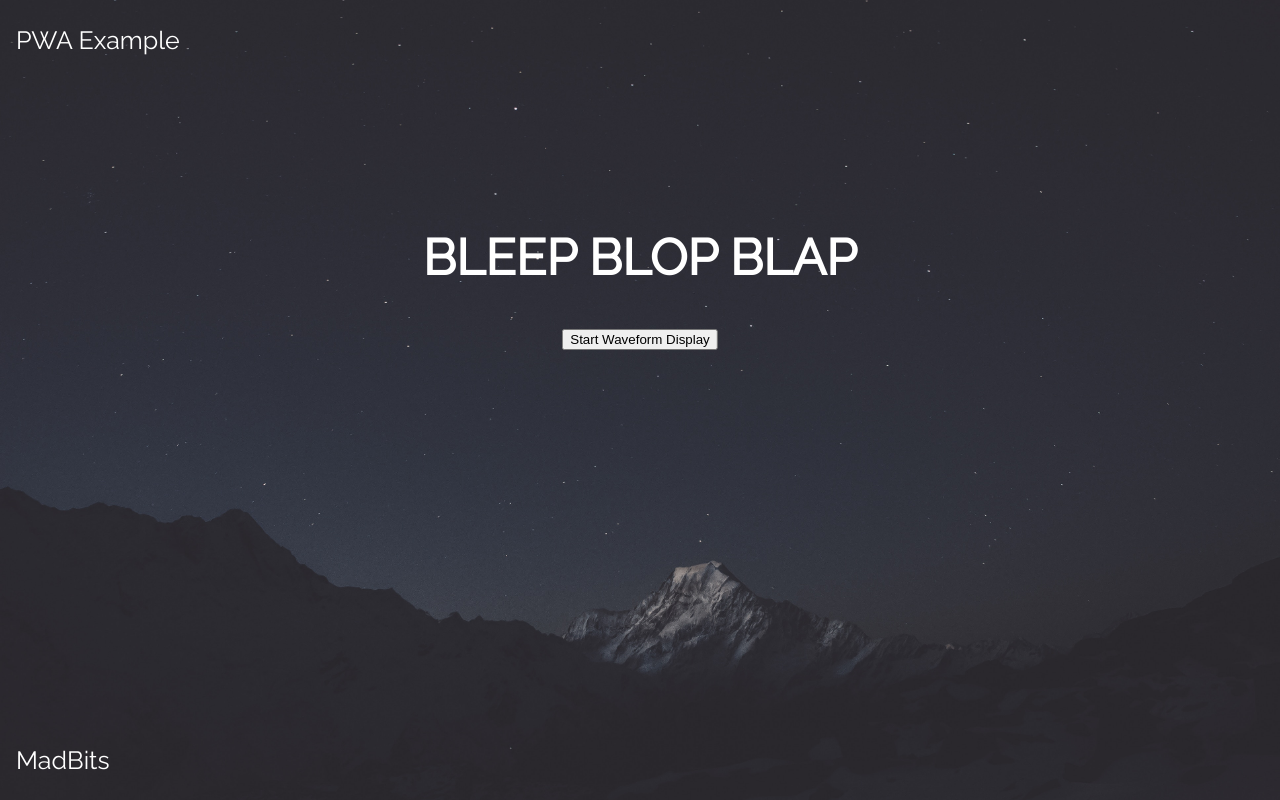
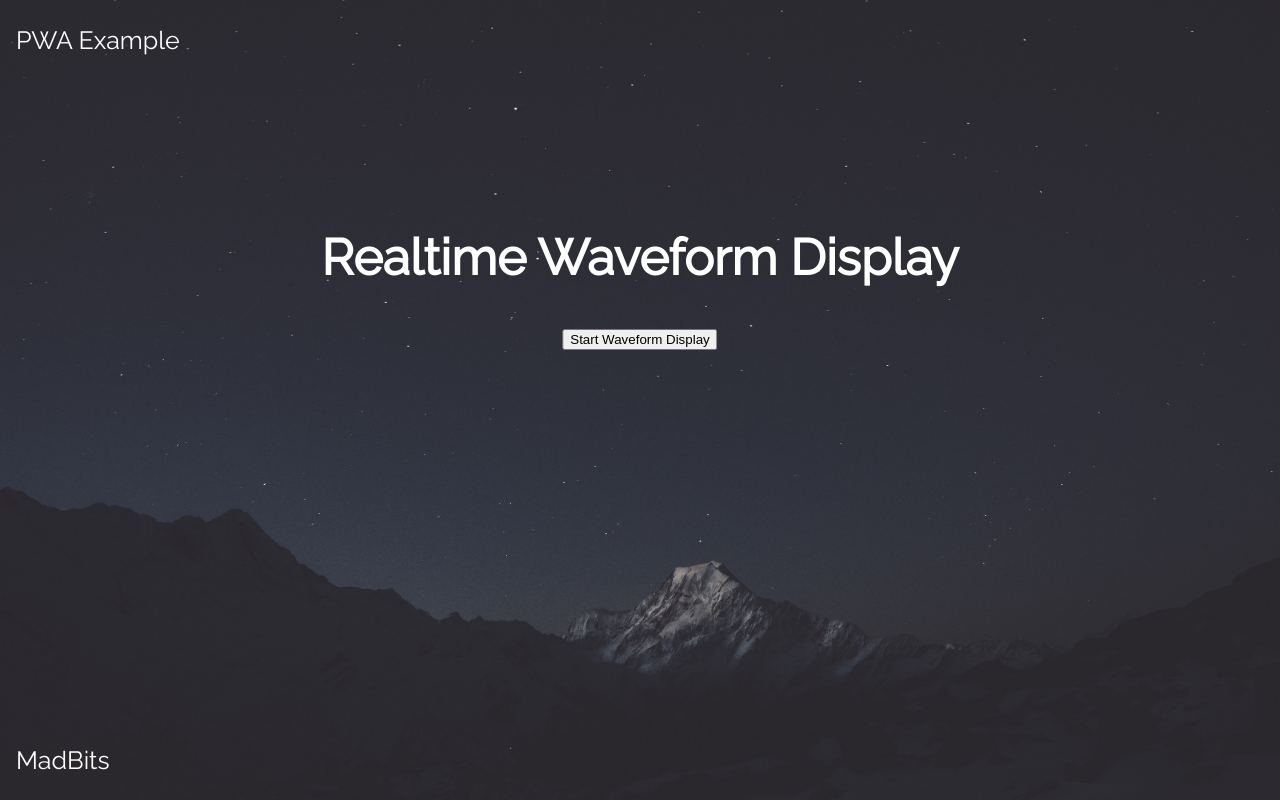
Before and after one commit to C-J-1/pwa, a plain HTML site: page index.html in a window 1280 px wide. Drawn offline with Linux system fonts and the light colour scheme.

Commit message:
Update index.html

```diff
--- a/index.html
+++ b/index.html
@@ -37,7 +37,7 @@
     <p>PWA Example</p>
   </div>
   <div class="middle">
-    <h1>BLEEP BLOP BLAP</h1>
+    <h1>Realtime Waveform Display</h1>
 
     <div><button id="myBtn">Start Waveform Display</button></div>
     <script src="audio.js"></script>
```
